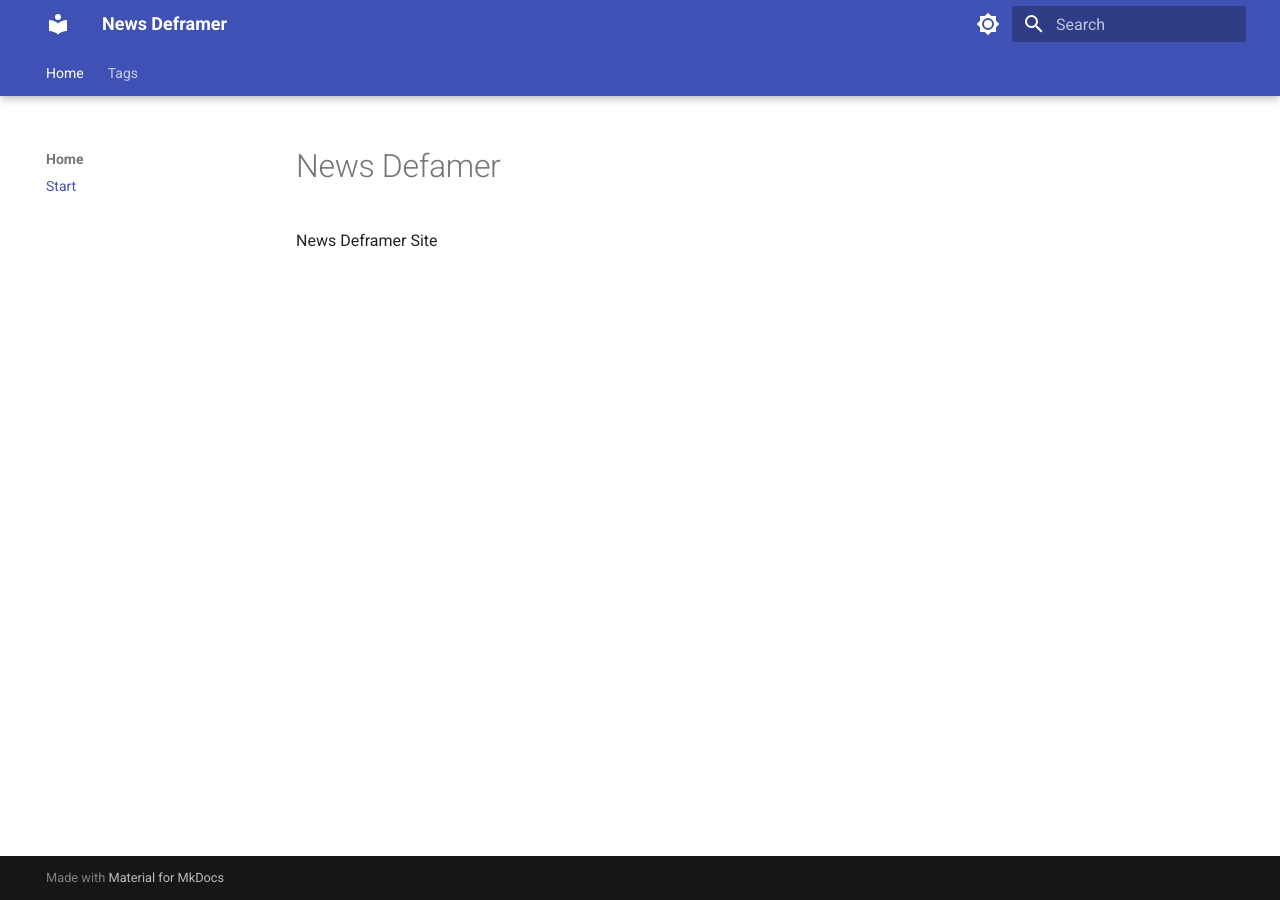
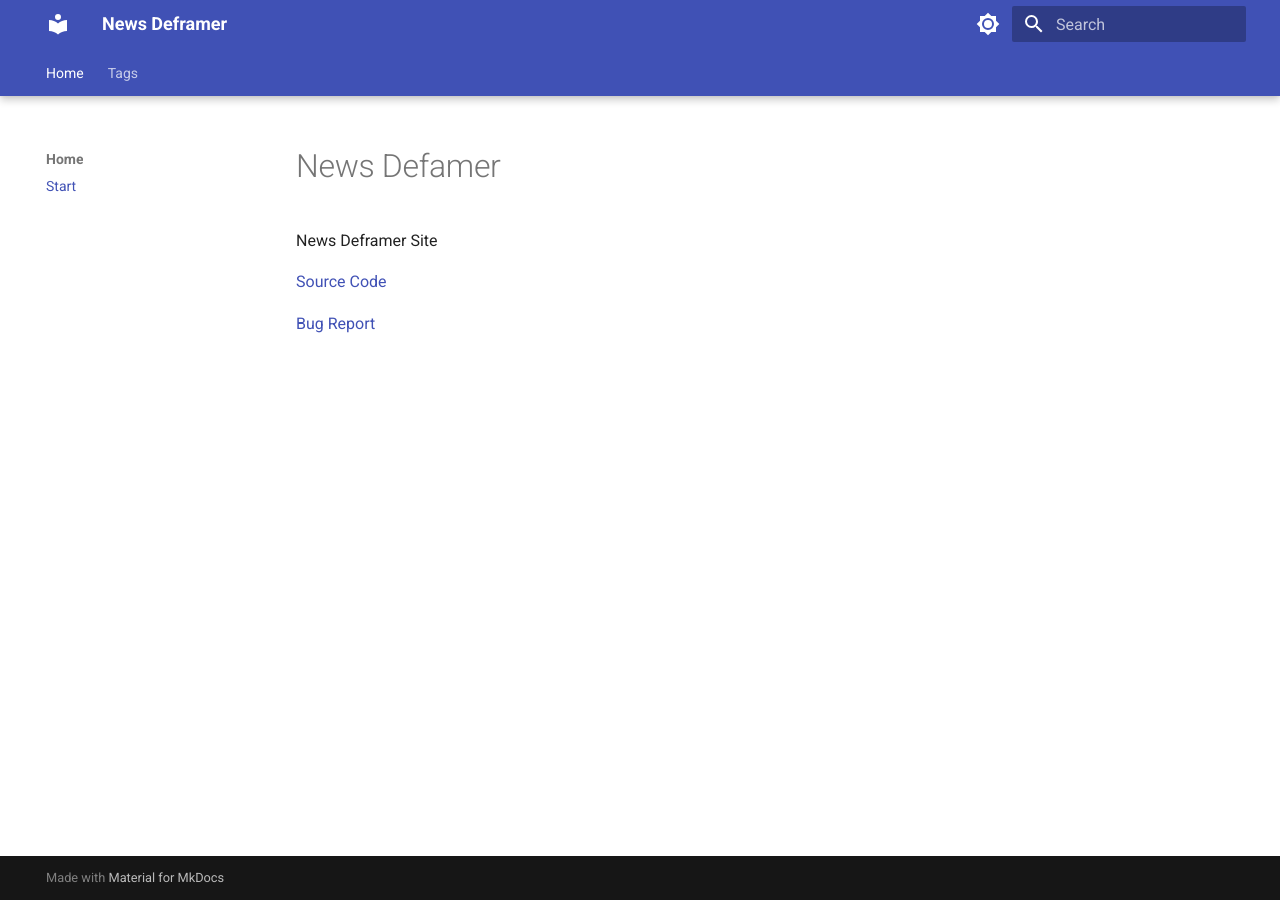
Before and after one commit to deframer/deframer.github.io, an MkDocs documentation site: the page built from docs/index.md, in a window 1280 px wide. Built offline with MkDocs 1.6.1 and Material for MkDocs 9.7.7, drawn with Linux system fonts in a browser that asks for light colours.

Commit message:
basic urls

```diff
--- a/docs/index.md
+++ b/docs/index.md
@@ -1,3 +1,7 @@
 # News Defamer
 
 News Deframer Site
+
+[Source Code](https://github.com/deframer/news-deframer/)
+
+[Bug Report](https://github.com/deframer/news-deframer/issues)
```
